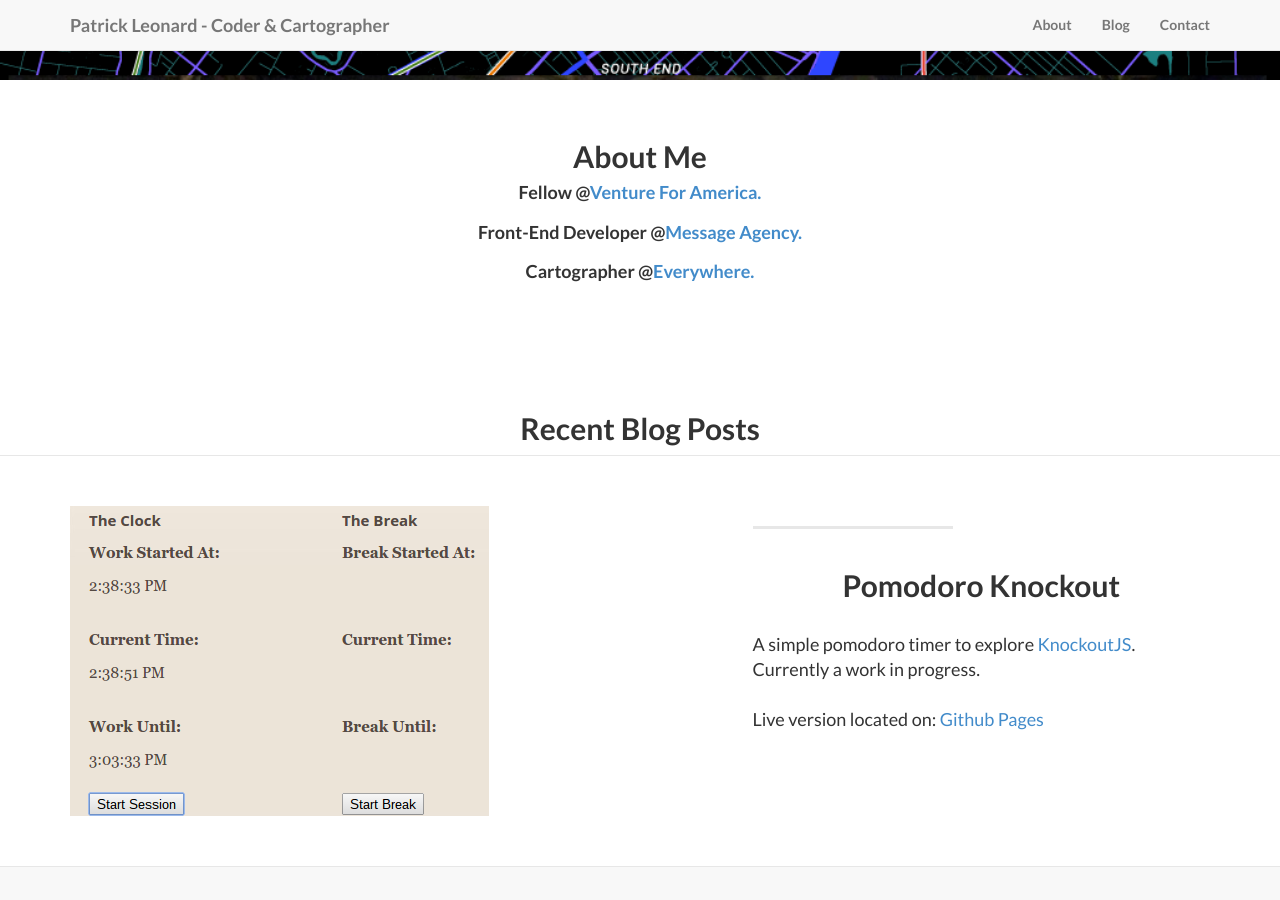
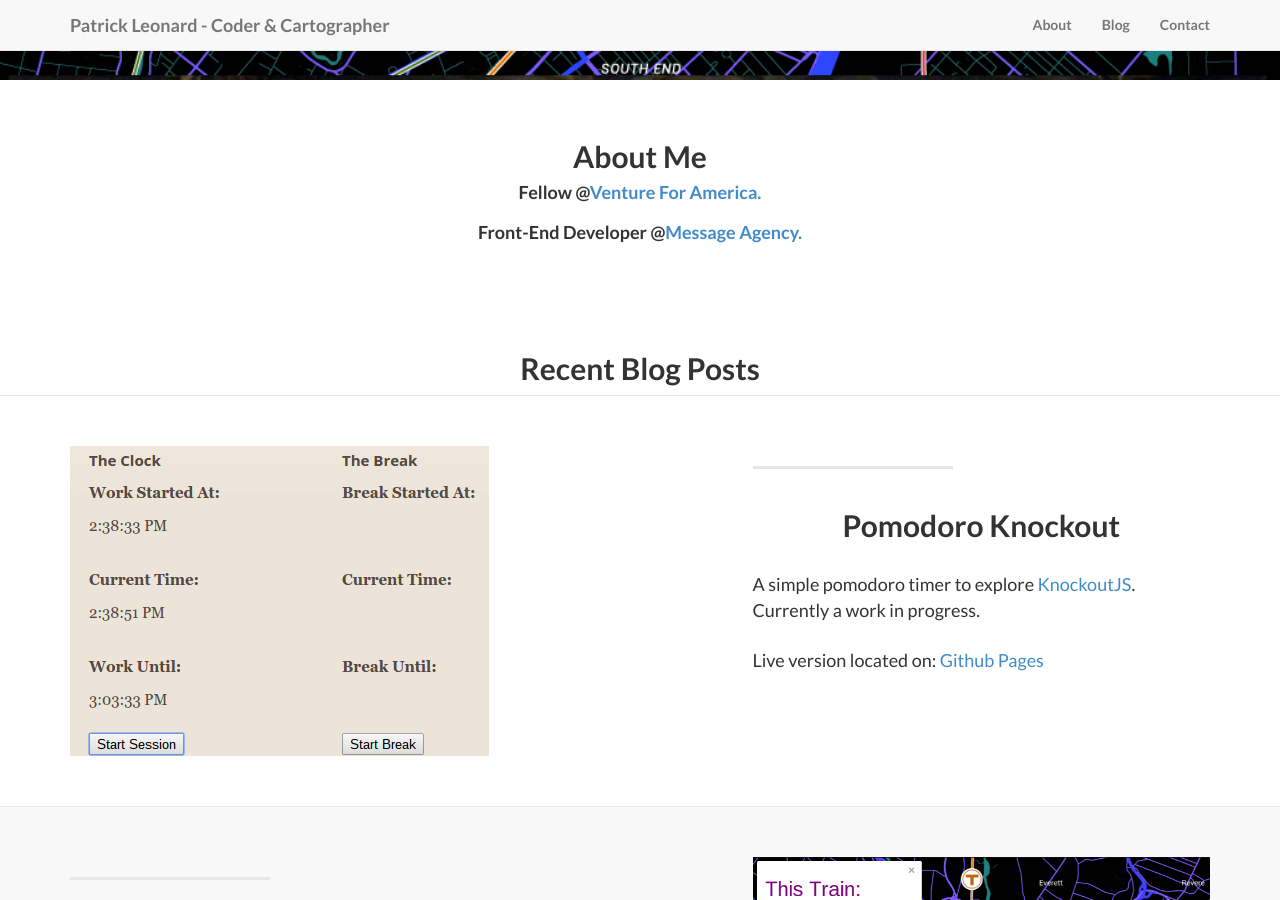
Before and after one commit to pjleonard37/pjleonard37.github.io, a Jekyll site: the page built from index.html, in a window 1280 px wide and 900 px high, scrolled down 684 px. Built offline with Jekyll 4.4.1, drawn with Linux system fonts in a browser that asks for light colours.

Commit message:
Removes Cartographer

```diff
--- a/_includes/about.html
+++ b/_includes/about.html
@@ -11,9 +11,6 @@
                 <br/>
                 Front-End Developer @<a href="https://messageagency.com/">Message Agency.</a>
                 <br/>
-                <br/>
-                Cartographer @<a href="#projects">Everywhere.</a></h4>
-                <br/>
               </div>
         </div>
     </section>
```
